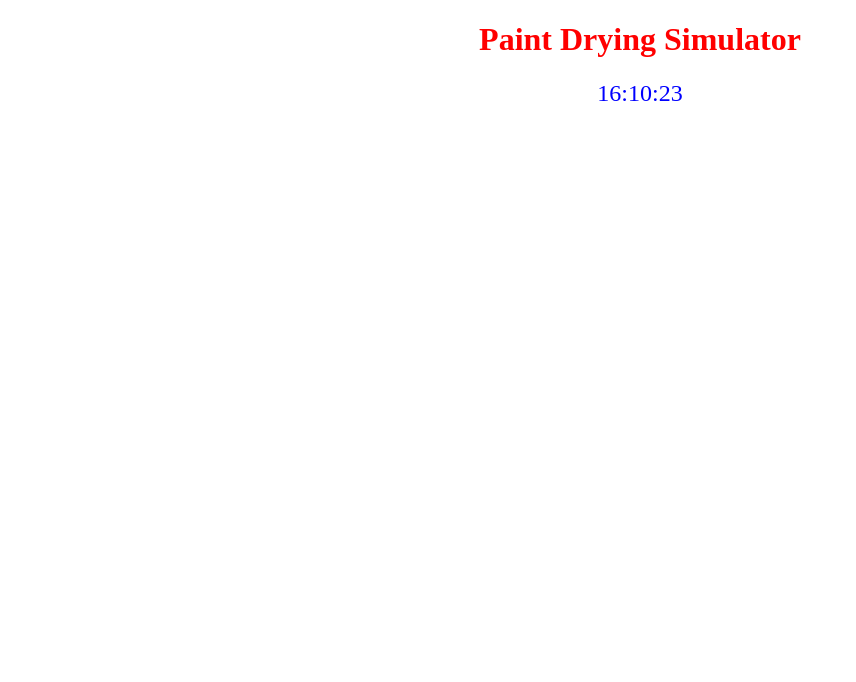
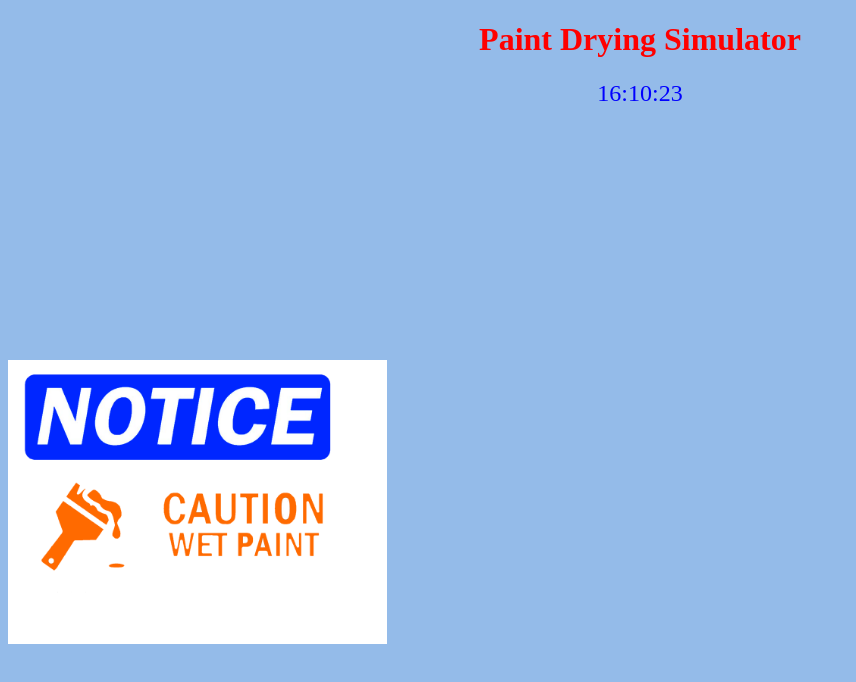
Before and after one commit to NethNut/PaintDry, a plain HTML site: page index.html in a window 1280 px wide. Shown: the whole page, without its empty margins (0-856 px from the left). Drawn offline with Linux system fonts and the light colour scheme.

Commit message:
wet paint sign and backround color

```diff
--- a/index.html
+++ b/index.html
@@ -14,7 +14,9 @@
 <h1 class="red">Paint Drying Simulator</h1>
 <h2 class="red"></h2>
 <div id="txt" class="clock"></div>
+<img class="wetPaint" src="images/wet paint.png" alt="">
 <script>
+
   function startTime() {
     const today = new Date();
     let h = today.getHours();
@@ -22,12 +24,11 @@ function startTime() {
     let s = today.getSeconds();
     m = checkTime(m);
     s = checkTime(s);
-  document.getElementById('txt' ).innerHTML =  h + ":" + m + ":" + s;
-  setTimeout(startTime, 1000);
+    document.getElementById('txt').innerHTML = h + ":" + m + ":" + s;
   }
-
+  setInterval(startTime, 1000);
   function checkTime(i) {
-  if (i < 10) {i = "0" + i};
+    if (i < 10) { i = "0" + i };
     return i;
   }
 </script>
--- a/style.css
+++ b/style.css
@@ -7,3 +7,12 @@
     color: blue;
     font-size: 150%;
 }
+.wetPaint{
+    width: 30%;
+    margin-top: 20%;
+    background: #94BBE9;
+}
+
+body {
+  background: #94BBE9;
+}
```
Also changed, not shown: images/wet paint.png (added), time.js (deleted). Lines whose indentation alone changed are shown as unchanged.
